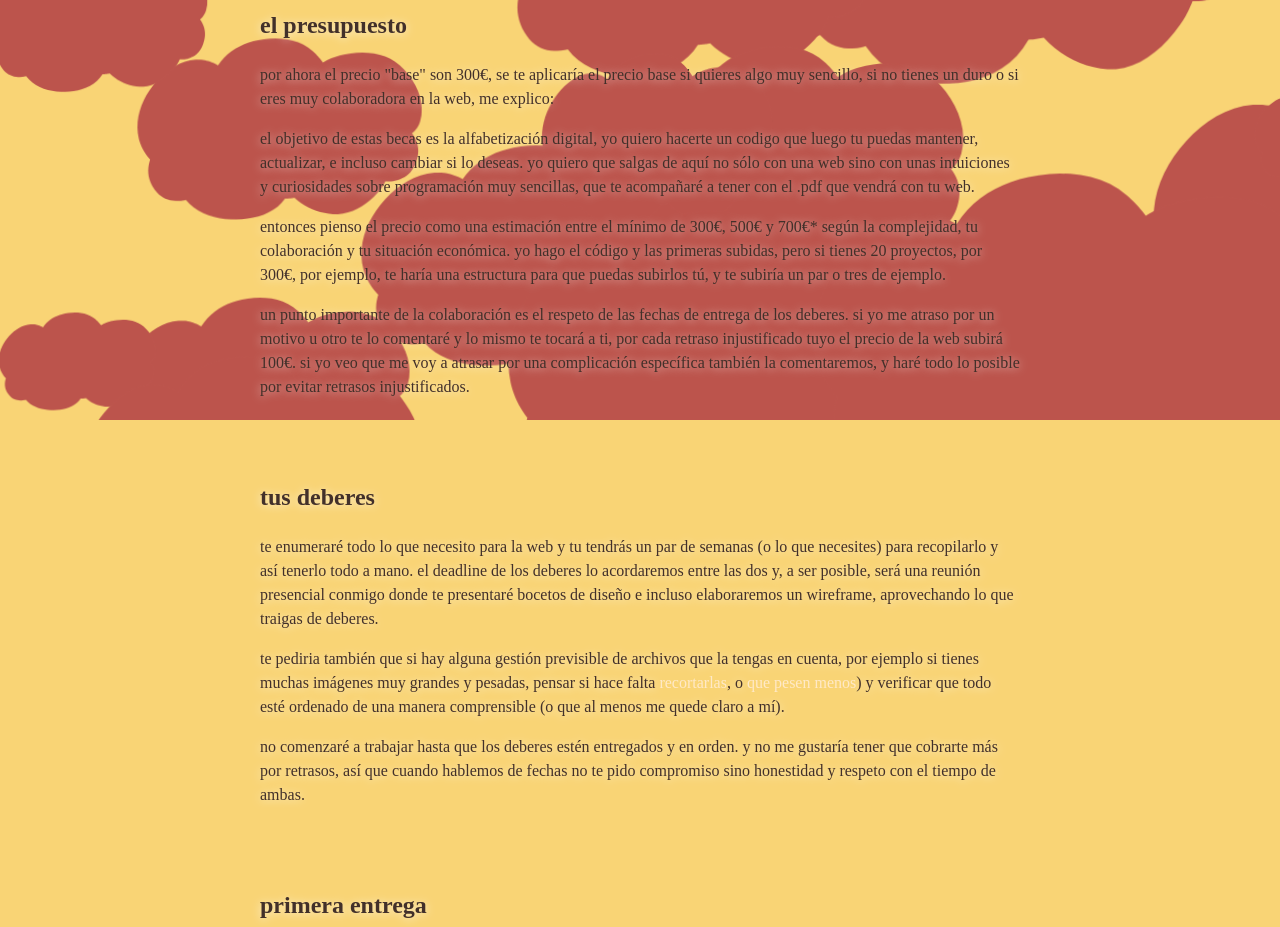
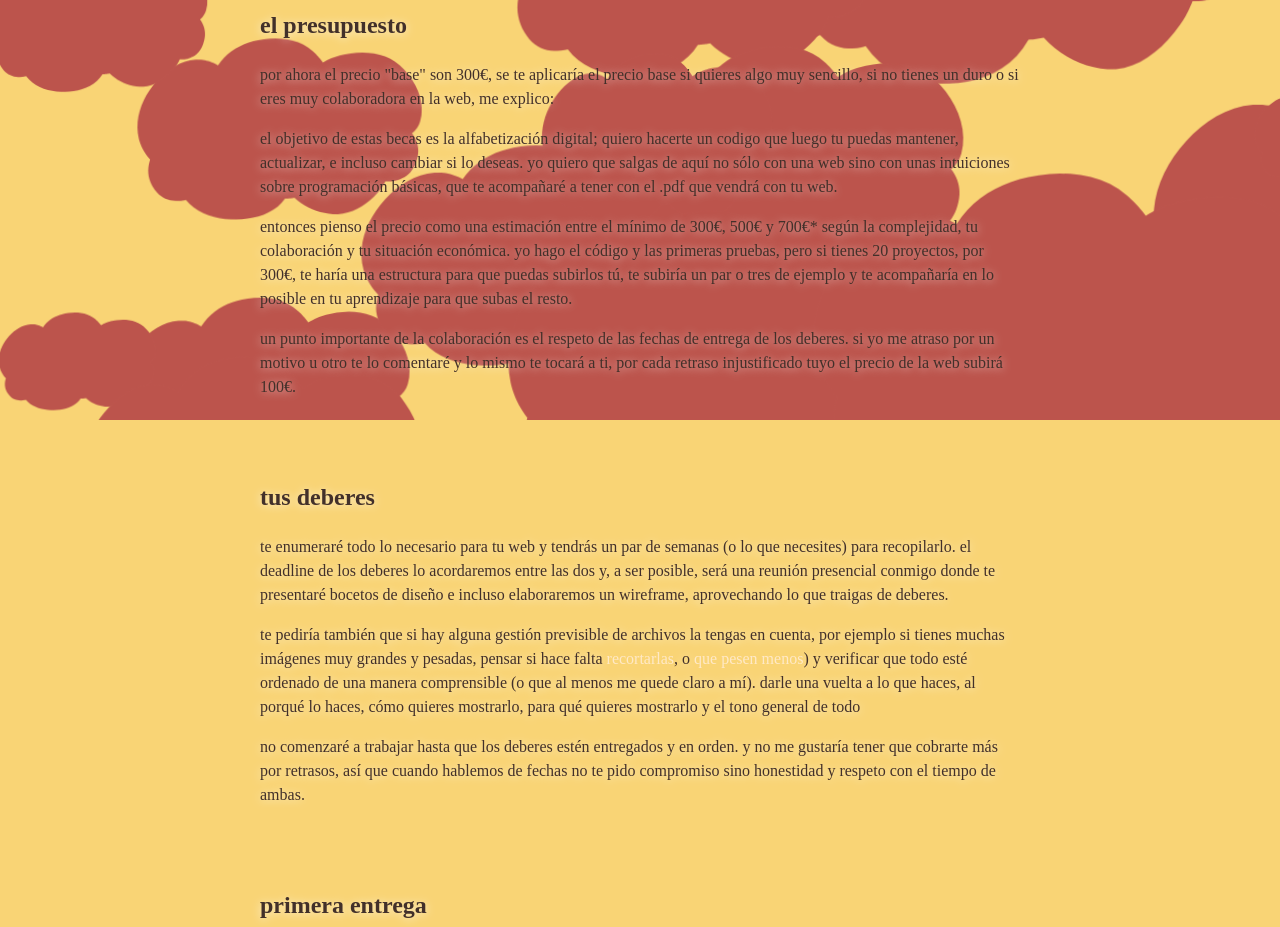
Before and after one commit to meowrhino/becasDigMeow, a website: page index.html in a window 1280 px wide. Shown: the part 1180-2107 px from the top of the page. Drawn offline with Linux system fonts and the light colour scheme; no server answers; a web font is replaced by a local one.

Commit message:
icon added

```diff
--- a/index.html
+++ b/index.html
@@ -8,6 +8,7 @@
   <link rel="preconnect" href="https://fonts.googleapis.com">
   <link rel="preconnect" href="https://fonts.gstatic.com" crossorigin>
   <link href="https://fonts.googleapis.com/css2?family=Inknut+Antiqua:wght@300;400;700&display=swap" rel="stylesheet">
+  <link rel="icon" type="image/svg" href="img/nube/nube.svg">
   <style>
     /* DEFINICIÓN DE LA FORMA DE LA NUBE (mismo clip-path que en el zip de Meowrhino) */
     /* 1) Variables globales */
@@ -651,22 +652,21 @@
           un duro o si eres muy colaboradora en la web, me explico:
         </p>
         <p>
-          el objetivo de estas becas es la alfabetización digital, yo quiero hacerte un codigo que luego tu puedas
+          el objetivo de estas becas es la alfabetización digital; quiero hacerte un codigo que luego tu puedas
           mantener, actualizar, e incluso cambiar si lo deseas. yo quiero que salgas de aquí no sólo con una web sino
-          con unas intuiciones y curiosidades sobre programación muy sencillas, que te acompañaré a tener con el .pdf
+          con unas intuiciones sobre programación básicas, que te acompañaré a tener con el .pdf
           que vendrá con tu web.
         </p>
         <p>
           entonces pienso el precio como una estimación entre el mínimo de 300€, 500€ y 700€* según la complejidad, tu
-          colaboración y tu situación económica. yo hago el código y las primeras subidas, pero si tienes 20 proyectos,
-          por 300€, por ejemplo, te haría una estructura para que puedas subirlos tú, y te subiría un par o tres de
-          ejemplo.
+          colaboración y tu situación económica. yo hago el código y las primeras pruebas, pero si tienes 20 proyectos,
+          por 300€, te haría una estructura para que puedas subirlos tú, te subiría un par o tres de
+          ejemplo y te acompañaría en lo posible en tu aprendizaje para que subas el resto.
         </p>
         <p>
           un punto importante de la colaboración es el respeto de las fechas de entrega de los deberes. si yo me atraso
           por un motivo u otro te lo comentaré y lo mismo te tocará a ti, por cada retraso injustificado tuyo el precio
-          de la web subirá 100€. si yo veo que me voy a atrasar por una complicación específica también la comentaremos,
-          y haré todo lo posible por evitar retrasos injustificados.
+          de la web subirá 100€.
         </p>
 
       </div>
@@ -674,17 +674,18 @@
       <div class="section">
         <h2>tus deberes</h2>
         <p>
-          te enumeraré todo lo que necesito para la web y tu tendrás un par de semanas (o lo que necesites) para
-          recopilarlo y así tenerlo todo a mano. el deadline de los deberes lo acordaremos entre las dos y, a ser
+          te enumeraré todo lo necesario para tu web y tendrás un par de semanas (o lo que necesites) para
+          recopilarlo. el deadline de los deberes lo acordaremos entre las dos y, a ser
           posible, será una reunión presencial conmigo donde te presentaré bocetos de diseño e incluso elaboraremos un
           wireframe, aprovechando lo que traigas de deberes.
         </p>
         <p>
-          te pediria también que si hay alguna gestión previsible de archivos que la tengas en cuenta, por ejemplo
+          te pediría también que si hay alguna gestión previsible de archivos la tengas en cuenta, por ejemplo
           si tienes muchas imágenes muy grandes y pesadas, pensar si hace falta <a
             href="https://www.iloveimg.com/es/recortar-imagen">recortarlas</a>, o <a
             href="https://www.iloveimg.com/es/comprimir-imagen">que pesen menos</a>) y verificar que todo esté ordenado
-          de una manera comprensible (o que al menos me quede claro a mí).
+          de una manera comprensible (o que al menos me quede claro a mí). darle una vuelta a lo que haces, al porqué lo
+          haces, cómo quieres mostrarlo, para qué quieres mostrarlo y el tono general de todo
         </p>
 
         <p>
```
Also changed, not shown: img/nube/nube.svg (added). Lines whose indentation alone changed are shown as unchanged.
